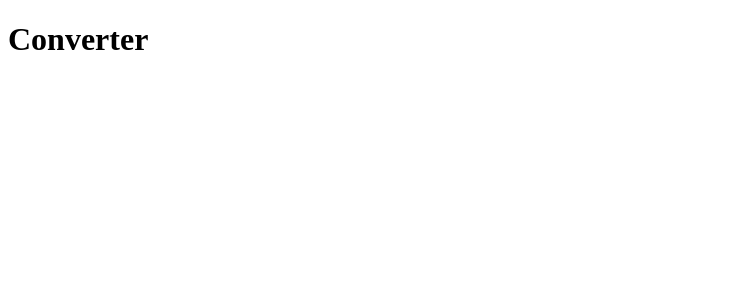
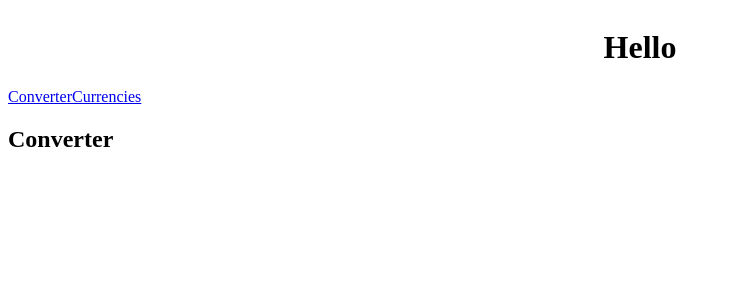
Before and after one commit to lisperow/converter, a React (Create React App) app: page / in a window 1280 px wide. Shown: the top 300 px of the page, without its empty margins (0-731 px from the left). Built offline with nearby package versions, Linux system fonts and the light colour scheme.

Commit message:
add react router

```diff
--- a/src/App.js
+++ b/src/App.js
@@ -1,12 +1,21 @@
 import React from 'react';
+import { BrowserRouter as Router, Route, Link } from 'react-router-dom';
+
+import Header from './components/Header/Header';
+import Converter from './components/Converter/Converter';
+import ListOfCurrencies from './components/ListOfCurrencies/ListOfCurrencies';
 
 function App() {
   return (
-    <div>
-      <header>
-        <h1>Converter</h1>
-      </header>
-    </div>
+    <Router>
+      <div>
+        <Header />
+        <Link to='/'>Converter</Link>
+        <Link to='/currencies'>Currencies</Link>
+      </div>
+      <Route path='/' exact component={Converter} />
+      <Route path='/currencies' component={ListOfCurrencies} />
+    </Router>
   );
 }
 
--- /dev/null
+++ b/src/components/Converter/Converter.js
@@ -0,0 +1,10 @@
+import React from 'react';
+import './Converter.css';
+
+export default () => {
+  return (
+    <div>
+      <h2>Converter</h2>
+    </div>
+  );
+}
--- /dev/null
+++ b/src/components/Header/Header.css
@@ -0,0 +1,4 @@
+header {
+  display: flex;
+  justify-content: center;
+}
--- /dev/null
+++ b/src/components/Header/Header.js
@@ -0,0 +1,10 @@
+import React from 'react';
+import './Header.css';
+
+export default () => {
+    return (
+      <header>
+        <h1>Hello</h1>
+      </header>
+    );
+}
--- /dev/null
+++ b/src/components/ListOfCurrencies/ListOfCurrencies.js
@@ -0,0 +1,8 @@
+import React from 'react';
+import './ListOfCurrencies.css';
+
+export default () => {
+  return (
+    <h2>List of currencies</h2>
+  );
+}
```
Also changed, not shown: src/components/Converter/Converter.css (added), src/components/ListOfCurrencies/ListOfCurrencies.css (added).
